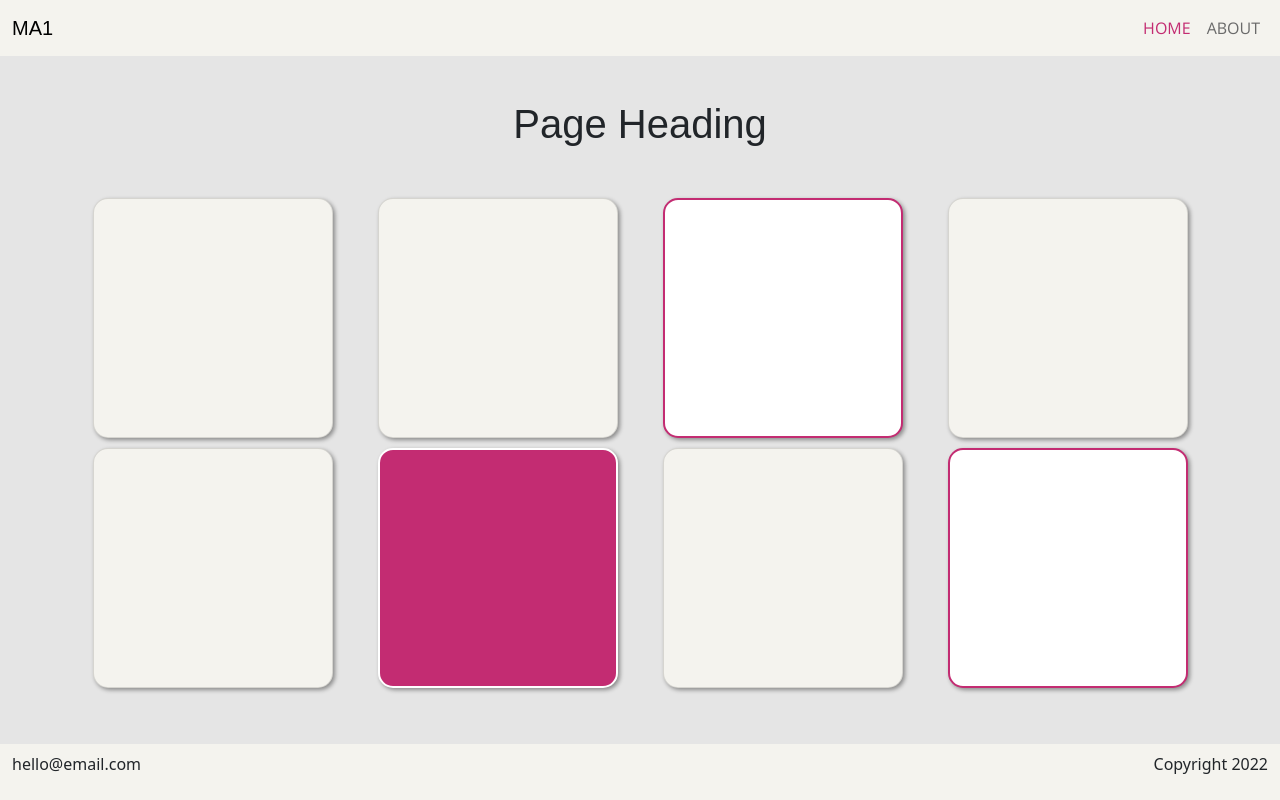
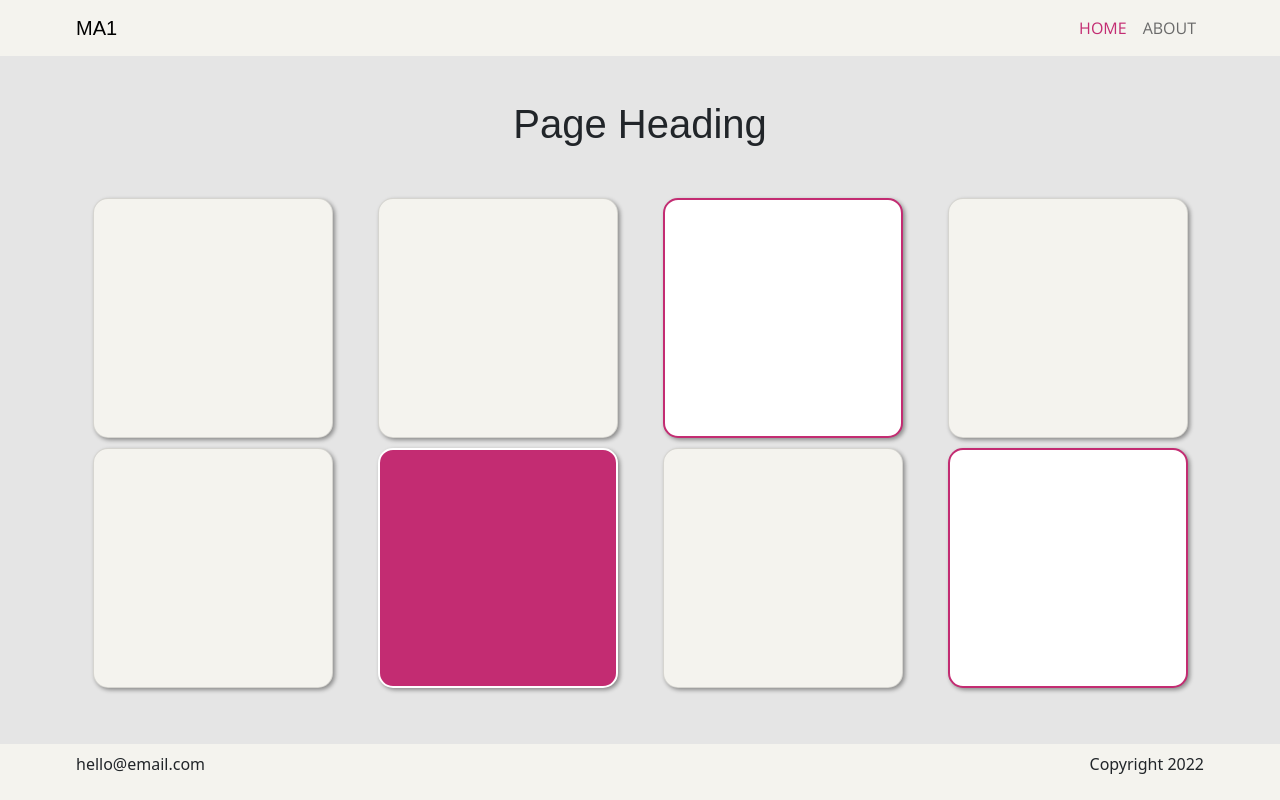
Before and after one commit to vildehys/-Vilde-Lesto-css-frameworks-ma1, a plain HTML site: page index.html in a window 1280 px wide. Drawn offline with nearby package versions, Linux system fonts and the light colour scheme.

```diff
--- a/index.html
+++ b/index.html
@@ -83,7 +83,7 @@
     </div>
 
 
-      <footer class="navbar fixed-bottom navbar-light bg-light">
+      <footer class="footer-color navbar fixed-bottom navbar-light bg-light">
         <div class="container-fluid">
           <p class="footer-text">hello@email.com</p>
           <p class="footer-text">Copyright 2022</p>
--- a/sass/partials/_nav.scss
+++ b/sass/partials/_nav.scss
@@ -27,6 +27,8 @@ nav {
   }
 }
 
-footer {
-  background-color: white !important;
+@media (min-width: 990px) {
+  .container-fluid {
+    width: 90%;
+  }
 }
```
Also changed, not shown: css/style.css, 1 other file.
